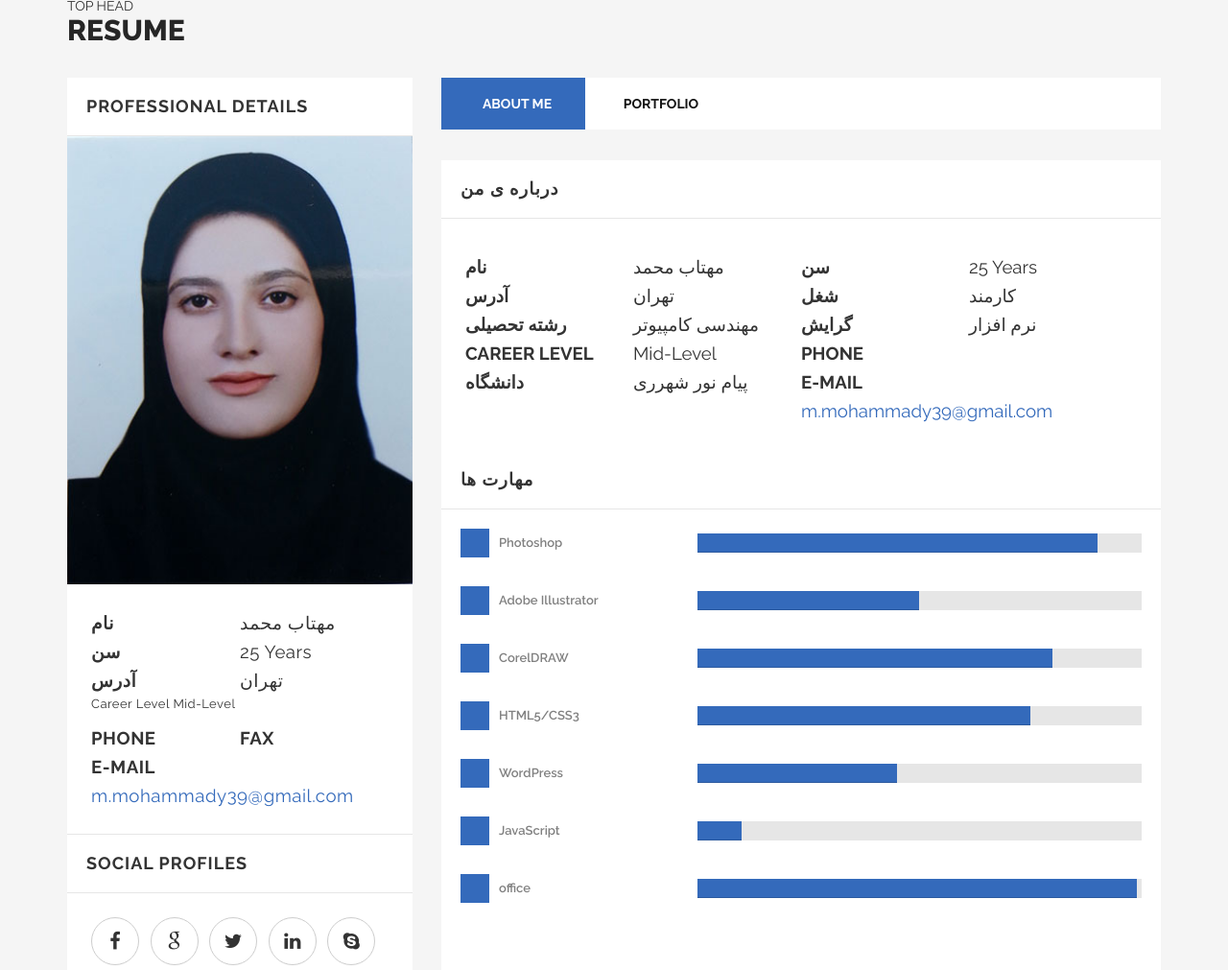
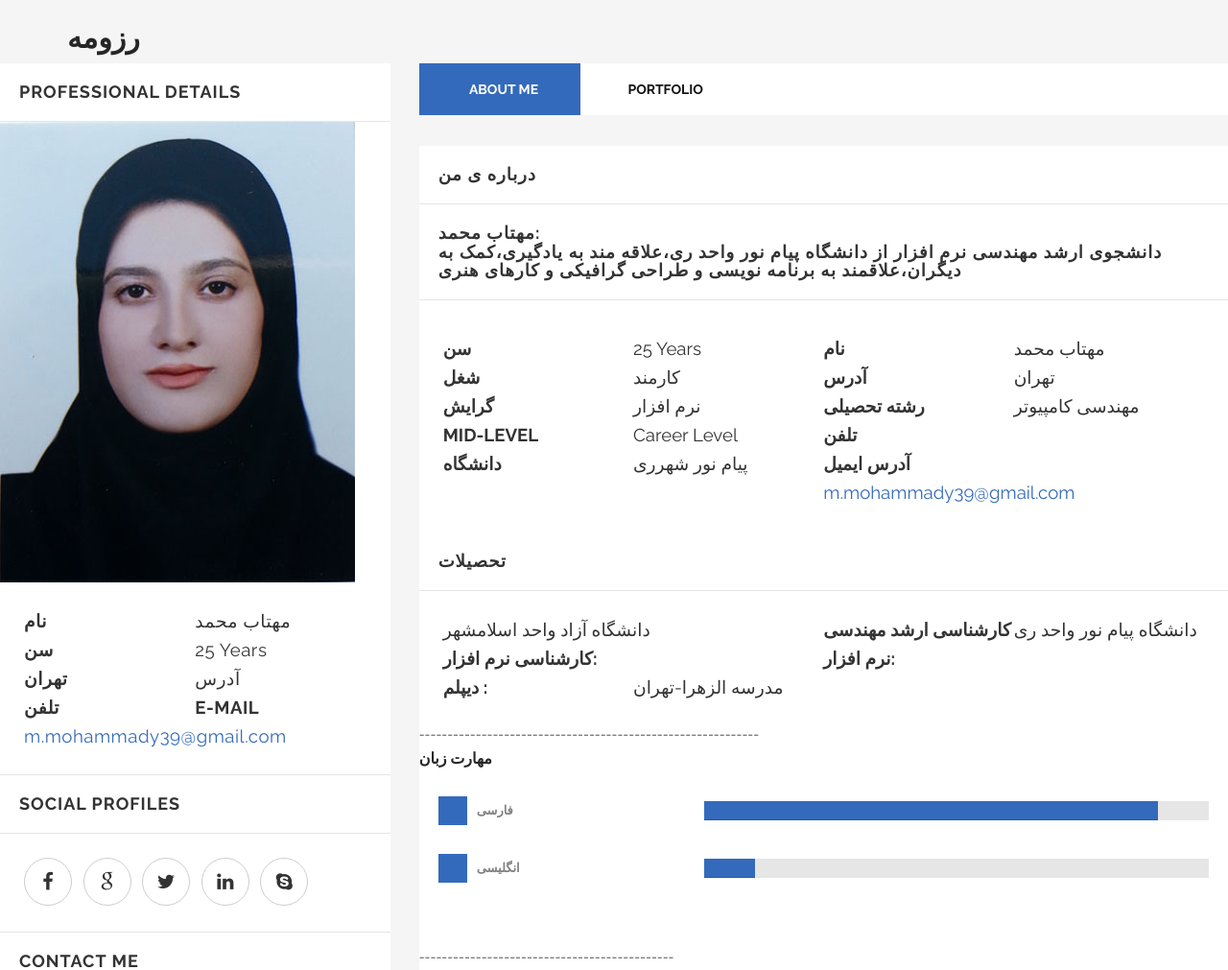
Before and after one commit to mohammady74/resume.github.io, a plain HTML site: page index.html in a window 1280 px wide. Shown: the part 101-1112 px from the top of the page at 96% size. Drawn offline with Linux system fonts and the light colour scheme; some packages are replaced by stand-ins of ours; some icons are missing.

Commit message:
Update index.html

```diff
--- a/index.html
+++ b/index.html
@@ -7,8 +7,8 @@
 <!-- Document Title -->
 <title>Resume / CV HTML5 Template</title>
 
-<!-- StyleSheets -->
-<!--<link rel="stylesheet" href="css/ionicons.min.css">
+ <!--StyleSheets -->
+
 <link rel="stylesheet" href="css/responsive.css">-->
 <link rel="stylesheet" href="css/font-awesome.min.css">
 <link rel="stylesheet" href="css/bootstrap/bootstrap.min.css">
@@ -39,12 +39,12 @@
       <div class="resume">
         <div class="container">
 
-            TOP HEAD
-          <div class="top-head">
+         <!--   TOP HEAD
+          <div class="top-head">-->
            <div class="row">
               <div class="col-sm-6">
-                <h4>Resume </h4>
-            <!--    <a href="#">Edit Resume</a> -->
+                <h4>رزومه</h4>
+              <!-- <a href="#">Edit Resume</a> -->
 			</div>
              <!-- <div class="col-sm-6"> <a id="cd-menu-trigger" href="#0"><span class="cd-menu-icon"></span></a> </div>-->
             </div>
@@ -61,13 +61,13 @@
                 <img src="images/my.jpg" class="img-responsive" alt="">
                 <ul class="personal-info">
                   <li>
-                    <p> <span> نام</span>مهتاب محمد </p>
+                    <p> مهتاب محمد<span>نام</span> </p>
                   </li>
                   <li>
-                    <p> <span> سن</span> 25 Years </p>
+                    <p> 25 Years <span>سن</span>  </p>
                   </li>
                   <li>
-                    <p> <span> آدرس</span>  تهران </p>
+                    <p>    آدرس <span>تهران</span></p>
                   </li>
     <!--              <li>
                     <p> <span> </span>  </p>
@@ -75,21 +75,21 @@
                   <li>
                     <p> <span></span>  </p>
                   </li>
-                  <li> -->
+                  <li>
                     <p> <span> Career Level</span> Mid-Level </p>
+                  </li>-->
+                  <li>
+                    <p> <span> تلفن</span>  </p>
                   </li>
                   <li>
-                    <p> <span> Phone</span>  </p>
-                  </li>
-                  <li>
-                    <p> <span> FAX</span>  </p>
+                    <p> <span> </span>  </p>
                   </li>
                   <li>
                     <p> <span> E-mail</span> <a href="#."> m.mohammady39@gmail.com</a> </p>
                   </li>
-                  <li>
+                 <!--   <li>
                     <p> <span> </span><a href="#.">  </a></p>
-                  </li>
+                  </li>-->
                 </ul>
 
                 <!-- Attachments -->
@@ -176,47 +176,76 @@
                   <div class="inside-sec">
                     <!-- BIO AND SKILLS -->
                     <h5 class="tittle">درباره ی من </h5>
-
+                    <h5 class="tittle">
+					  مهتاب محمد:<br />
+						دانشجوی ارشد مهندسی نرم افزار از دانشگاه پیام نور واحد ری،علاقه مند به یادگیری،کمک به دیگران،علاقمند به برنامه نویسی و طراحی گرافیکی و کارهای هنری
+						</h5>
                     <!-- Blog -->
                     <section class="about-me padding-top-10">
 
                       <!-- Personal Info -->
                       <ul class="personal-info">
+
                         <li>
-                          <p> <span> نام</span> مهتاب محمد </p>
-                        </li>
-                        <li>
-                          <p> <span> سن </span> 25 Years </p>
-                        </li>
-                        <li>
-                          <p> <span> آدرس</span> تهران </p>
-                        </li>
-                        <li>
-                          <p> <span> شغل</span> کارمند </p>
-                        </li>
-                        <li>
-                          <p> <span> رشته تحصیلی</span> مهندسی کامپیوتر</p>
+                          <p>25 Years <span>سن</span>  </p>
                         </li>
 						<li>
-                          <p> <span> گرایش</span> نرم افزار</p>
+                          <p> مهتاب محمد<span> نام</span></p>
                         </li>
 
                         <li>
-                          <p> <span> Career Level</span> Mid-Level </p>
+                          <p> کارمند <span> شغل</span> </p>
+                        </li>
+						<li>
+                          <p> تهران<span>آدرس </span>  </p>
+                        </li>
+
+						<li>
+                          <p> نرم افزار<span>گرایش </span> </p>
+                        </li>
+						<li>
+                          <p> مهندسی کامپیوتر<span>رشته تحصیلی </span> </p>
+                        </li>
+						<li>
+                          <p> Career Level<span>Mid-Level </span></p>
                         </li>
                         <li>
-                          <p> <span> Phone</span>  </p>
+                          <p> <span> تلفن</span>  </p>
+                        </li>
+
+                        <li>
+                          <p> پیام نور شهرری<span>دانشگاه</span>  </p>
                         </li>
                         <li>
-                          <p> <span>دانشگاه</span> پیام نور شهرری </p>
-                        </li>
-                        <li>
-                          <p> <span> E-mail</span> <a href="#."> m.mohammady39@gmail.com</a> </p>
+                          <p> <span> آدرس ایمیل</span> <a href="#."> m.mohammady39@gmail.com</a> </p>
                         </li>
                         <li>
                           <p> <span> </span><a href="#."> </a></p>
                         </li>
                       </ul>
+
+
+					  <h5 class="tittle">تحصیلات </h5>
+						<ul class="personal-info">
+						<li>
+                          <p>دانشگاه آزاد واحد اسلامشهر <span>کارشناسی نرم افزار: </span></p>
+                        </li>
+						<li>
+                          <p> <span>  </span></p>
+                        </li>
+                        <li>
+                          <p> <span>کارشناسی ارشد مهندسی نرم افزار: </span>  دانشگاه پیام نور واحد ری</p>
+                        </li>
+						<li>
+                          <p> <span>  </span></p>
+                        </li>
+                        <li>
+                          <p>مدرسه الزهرا-تهران <span>دیپلم :</span>  </p>
+                        </li>
+						<li>
+                          <p> <span>  </span></p>
+                        </li>
+						</ul>
 
                       <!-- I’m Web Designer
                       <h5 class="tittle">طراح گرافیکی</h5>
@@ -237,6 +266,62 @@
 
 
                       <!-- Skills -->
+					  ------------------------------------------------------------
+					  <h6 class="tittle">مهارت زبان </h6>
+					  <div class="panel-group accordion padding-20" id="accordion">
+							<div class="panel panel-default">
+                          <div class="row">
+                            <div class="col-sm-4">
+                              <!-- PANEL HEADING -->
+                              <div class="panel-heading">
+                                <h4 class="panel-title"> <a data-toggle="collapse" data-parent="#accordion" href="#collapseOne" class="collapsed">فارسی</a> </h4>
+                              </div>
+                            </div>
+
+                            <!-- Skillls Bars -->
+                            <div class="col-sm-8">
+                              <div class="progress">
+                                <div class="progress-bar" role="progressbar" aria-valuenow="80" aria-valuemin="0" aria-valuemax="100" style="width: 90%;"> <span class="sr-only">60% Complete</span> </div>
+                              </div>
+
+                              <!-- Skillls Text -->
+                              <div id="collapseOne" class="panel-collapse collapse">
+                               <!-- <div class="panel-body">
+                                  <p>Lorem ipsum dolor sit amet, consectetur adipiscing elit. Proin nibh augue, suscipit a, scelerisque sed, lacinia in, mi. Cras vel lorem.</p>
+                                </div>-->
+                              </div>
+                            </div>
+                          </div>
+                        </div>
+
+						<div class="panel panel-default">
+                          <div class="row">
+                            <div class="col-sm-4">
+                              <!-- PANEL HEADING -->
+                              <div class="panel-heading">
+                                <h4 class="panel-title"> <a data-toggle="collapse" data-parent="#accordion" href="#collapseOne" class="collapsed"> انگلیسی</a> </h4>
+                              </div>
+                            </div>
+
+                            <!-- Skillls Bars -->
+                            <div class="col-sm-8">
+                              <div class="progress">
+                                <div class="progress-bar" role="progressbar" aria-valuenow="80" aria-valuemin="0" aria-valuemax="100" style="width: 10%;"> <span class="sr-only">60% Complete</span> </div>
+                              </div>
+
+                              <!-- Skillls Text -->
+                              <div id="collapseOne" class="panel-collapse collapse">
+                               <!-- <div class="panel-body">
+                                  <p>Lorem ipsum dolor sit amet, consectetur adipiscing elit. Proin nibh augue, suscipit a, scelerisque sed, lacinia in, mi. Cras vel lorem.</p>
+                                </div>-->
+                              </div>
+                            </div>
+                          </div>
+                        </div>
+
+						</div>
+
+					  ---------------------------------------------
                       <h5 class="tittle">مهارت ها</h5>
 
                       <!-- Sound Engineering -->
```
